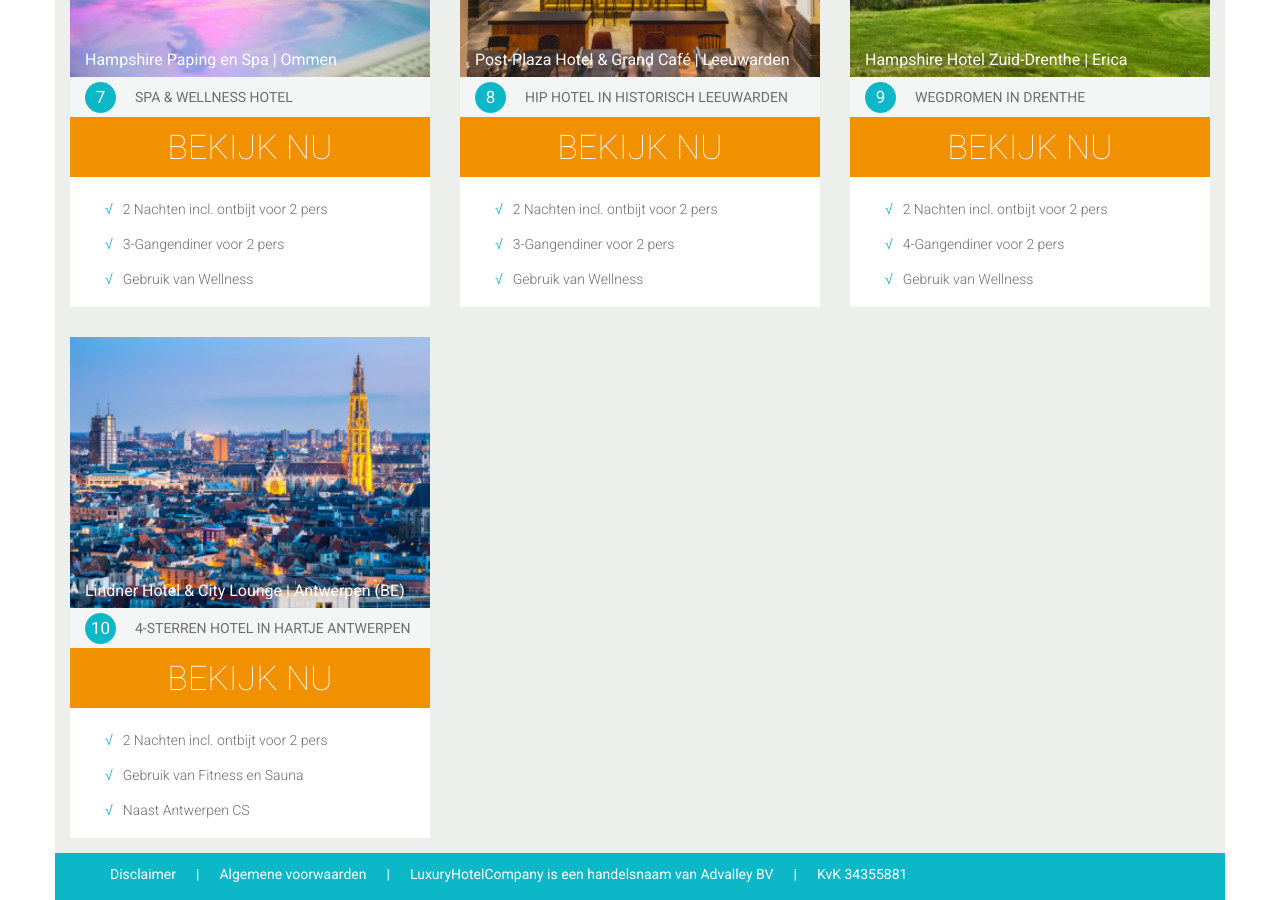
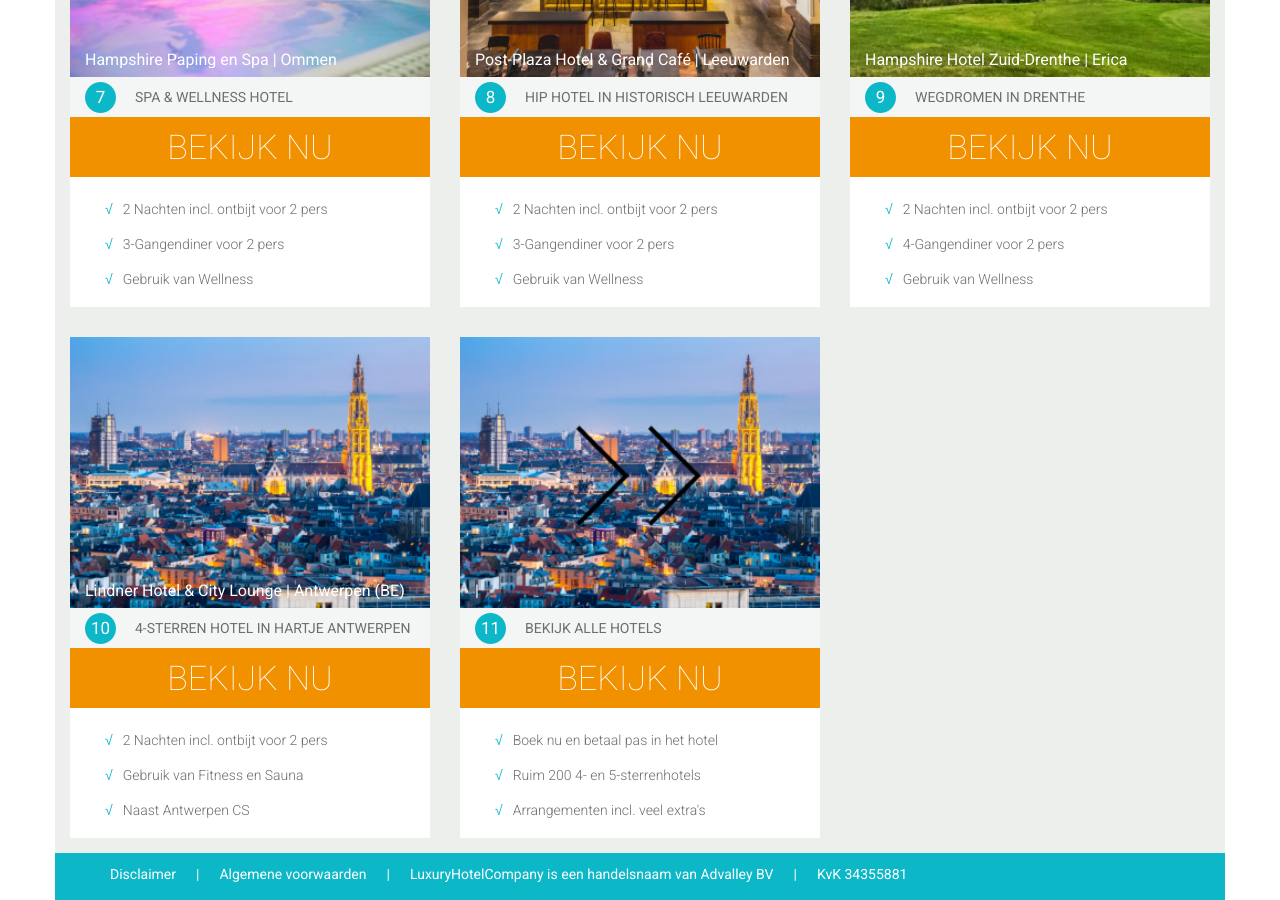
Before and after one commit to Albert91/top10, a Jekyll site: the page built from index.html, in a window 1280 px wide and 900 px high, scrolled down 1702 px. Built offline with Jekyll 4.4.1, drawn with Linux system fonts in a browser that asks for light colours.

Commit message:
Update from Forestry.io - _data/hotels.yml

```diff
--- a/_data/hotels.yml
+++ b/_data/hotels.yml
@@ -89,3 +89,12 @@
   - 2 Nachten incl. ontbijt voor 2 pers
   - Gebruik van Fitness en Sauna
   - Naast Antwerpen CS
+- title: ''
+  location: ''
+  tagline: BEKIJK ALLE HOTELS
+  image: "/img/hotels/Bekijkallehotels.jpg"
+  link: http://www.luxuryhotelcompany.com/Hotels.aspx?country=1&la=2&actie=MRT-TQFN4&autoLogin=true
+  points:
+  - Boek nu en betaal pas in het hotel
+  - Ruim 200 4- en 5-sterrenhotels
+  - Arrangementen incl. veel extra's
```
Also changed, not shown: img/hotels/Bekijkallehotels.jpg (added).
